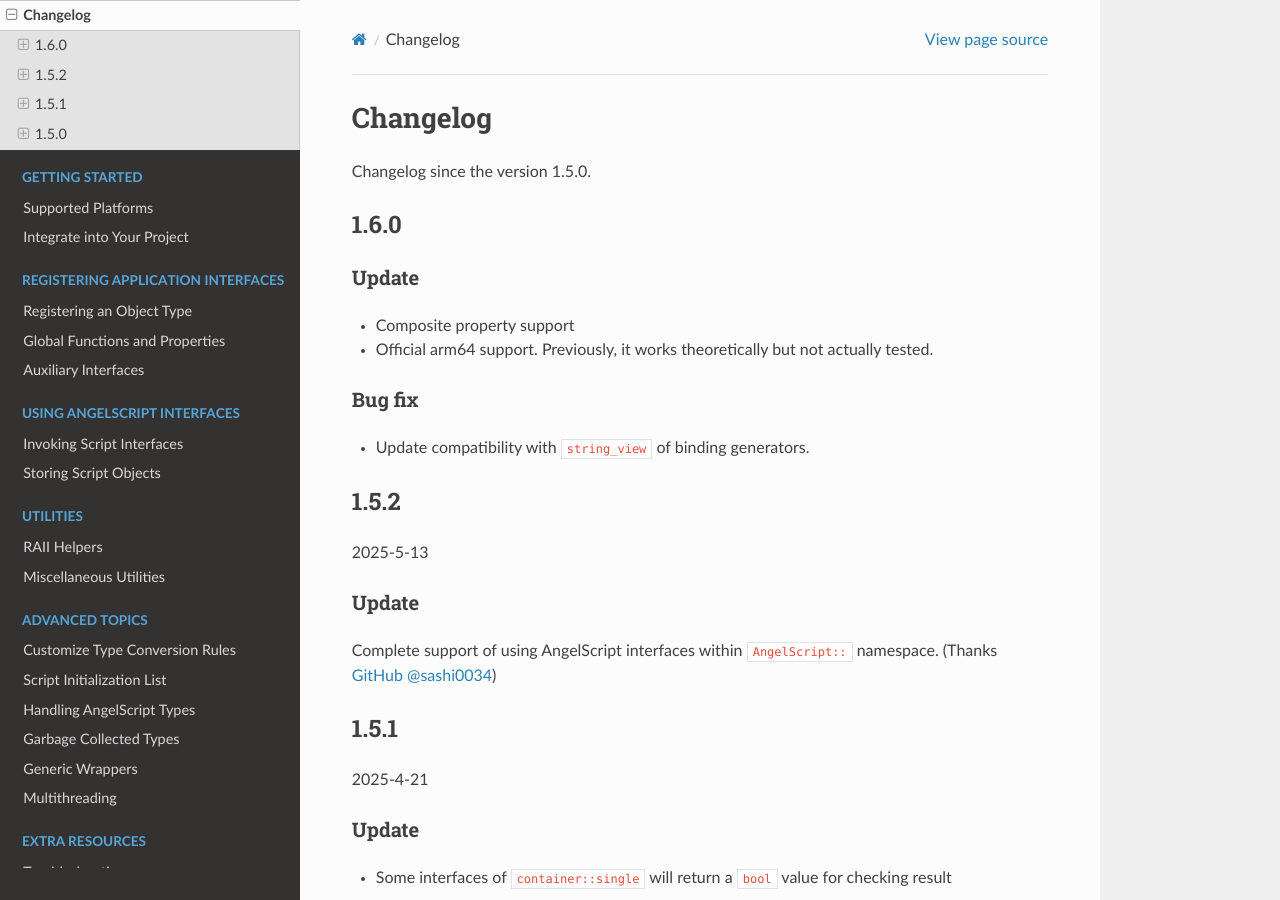
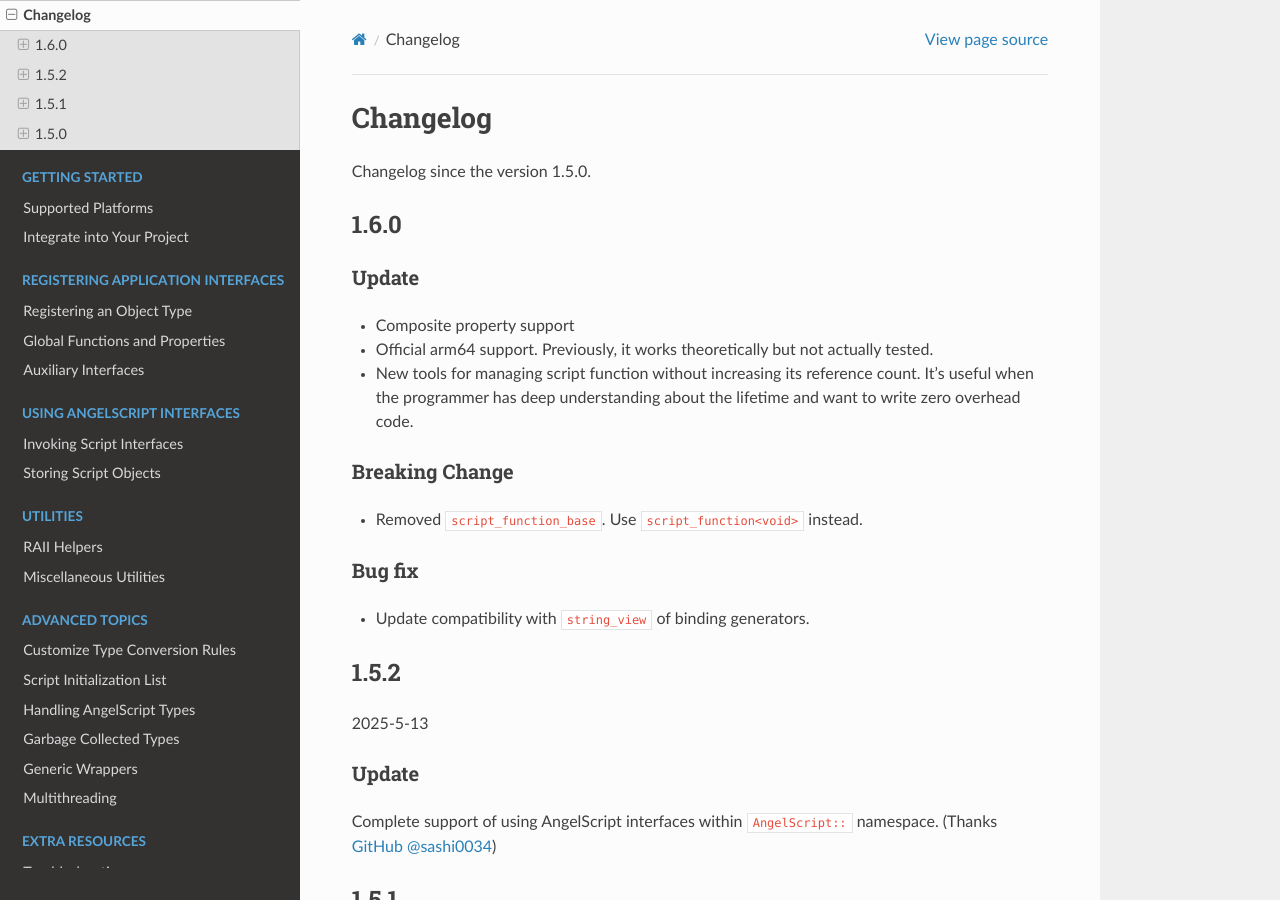
Before and after one commit to HenryAWE/asbind20, a Sphinx documentation site: the page built from doc/changelog.rst, in a window 1280 px wide and 900 px high. Built offline with Sphinx 7.4.7 and the Read the Docs theme 3.1.0, drawn with Linux system fonts in a browser that asks for light colours.

Commit message:
Update invocation tools

```diff
--- a/doc/changelog.rst
+++ b/doc/changelog.rst
@@ -11,6 +11,13 @@ Update
 
 - Composite property support
 - Official arm64 support. Previously, it works theoretically but not actually tested.
+- New tools for managing script function without increasing its reference count.
+  It's useful when the programmer has deep understanding about the lifetime and want to write zero overhead code.
+
+Breaking Change
+~~~~~~~~~~~~~~~
+
+- Removed ``script_function_base``. Use ``script_function<void>`` instead.
 
 Bug fix
 ~~~~~~~
```
Also changed, not shown: 1 other file.
